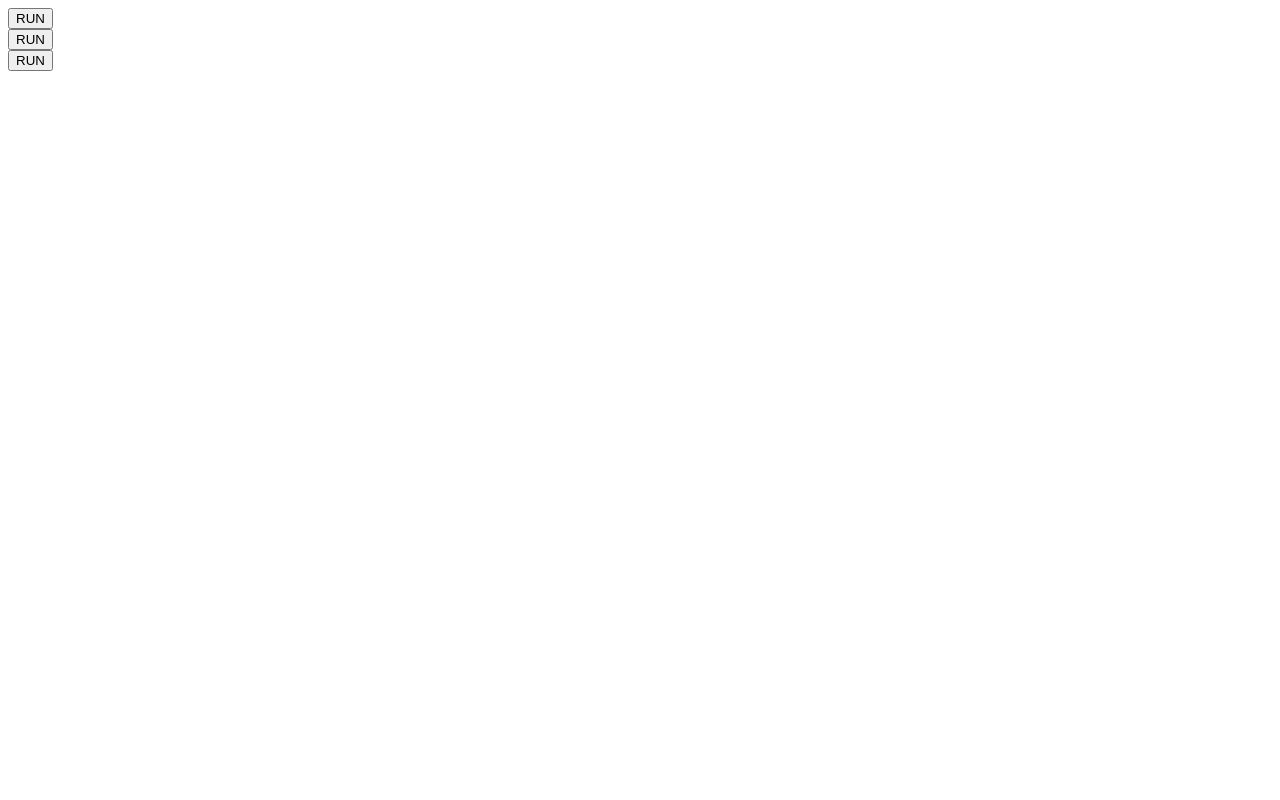
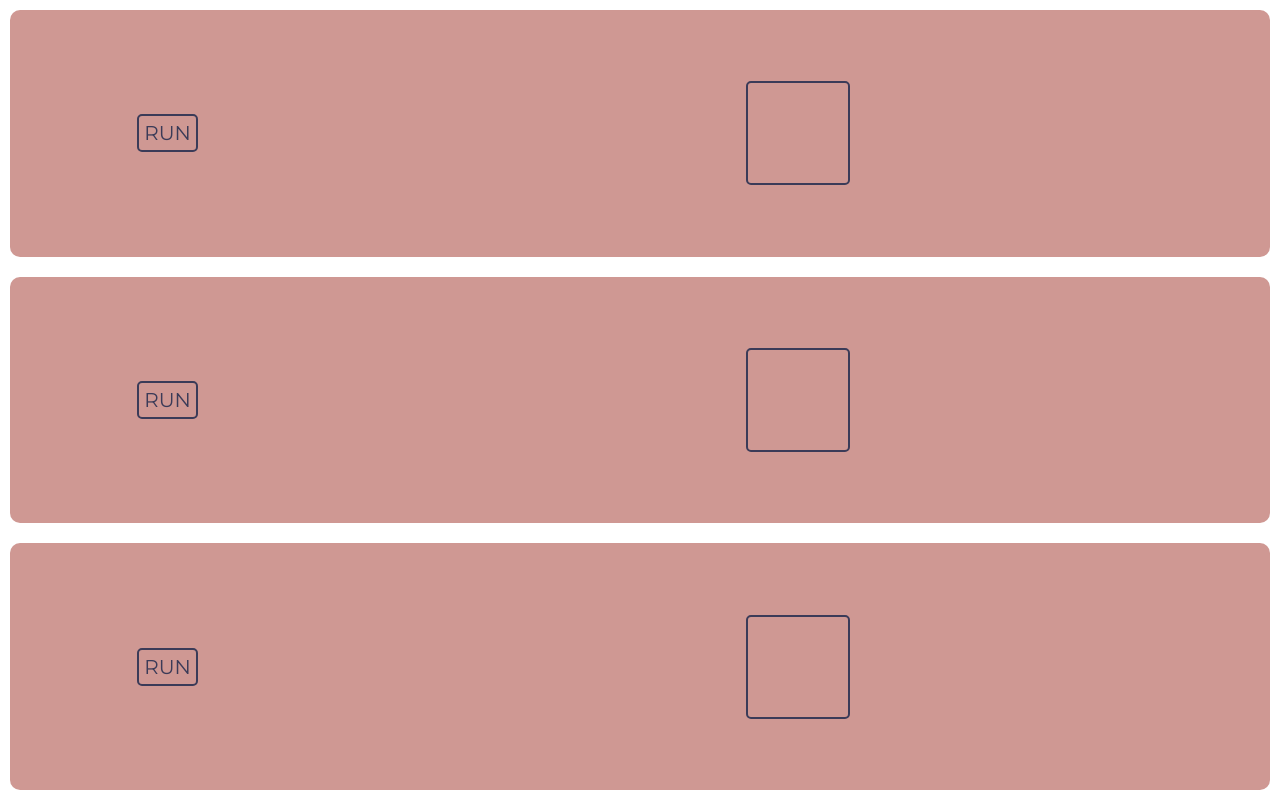
Before and after one commit to yoga1234/gsap-test-site, a plain HTML site: page index.html in a window 1280 px wide. Drawn offline with Linux system fonts and the light colour scheme.

Commit message:
updating code

```diff
--- a/index.html
+++ b/index.html
@@ -11,16 +11,16 @@
 <body>
 
   <div class="container">
-    <div class="block-1">
+    <div class="block block-1">
       <button class="block-1-button">RUN</button>
       <div class="block-1-box"></div>
     </div>
-    <div class="block-2">
-      <button class="block-1-button">RUN</button>
-      <div class="block-1-box"></div>
+    <div class="block block-2">
+      <button class="block-2-button">RUN</button>
+      <div class="block-2-box"></div>
     </div>
-    <div class="block-3">
-      <button class="block-1-button">RUN</button>
+    <div class="block block-3">
+      <button class="block-2-button">RUN</button>
       <div class="block-1-box"></div>
     </div>
   </div>
--- a/style.css
+++ b/style.css
@@ -0,0 +1,47 @@
+@import url('https://fonts.googleapis.com/css2?family=Montserrat&family=Roboto+Slab:wght@300;400&display=swap');
+
+body {
+  padding: 0;
+  margin: 0;
+}
+.container {
+  display: grid;
+  grid-template-rows: 1fr 1fr 1fr;
+  height: 100vh;
+}
+.block {
+  display: grid;
+  grid-template-columns: 1fr 3fr;
+  background-color: #CF9893;
+  border-radius: 10px;
+  margin: 10px;
+}
+.block-1-button,
+.block-2-button,
+.block-3-button {
+  color: #3B3B58;
+  background-color: #CF9893;
+  border: 2px solid #3B3B58;
+  border-radius: 5px;
+  font-family: 'Montserrat', sans-serif;
+  font-size: 20px;
+  margin: auto;
+  max-height: max-content;
+  max-width: max-content;
+  outline: none;
+  padding: 5px;
+}
+.block-1-button:active,
+.block-2-button:active,
+.block-3-button:active {
+  color: #fff;
+}
+.block-1-box,
+.block-2-box,
+.block-3-box {
+  border: 2px solid #3B3B58;
+  border-radius: 5px;
+  height: 100px;
+  margin: auto;
+  width: 100px;
+}
```
